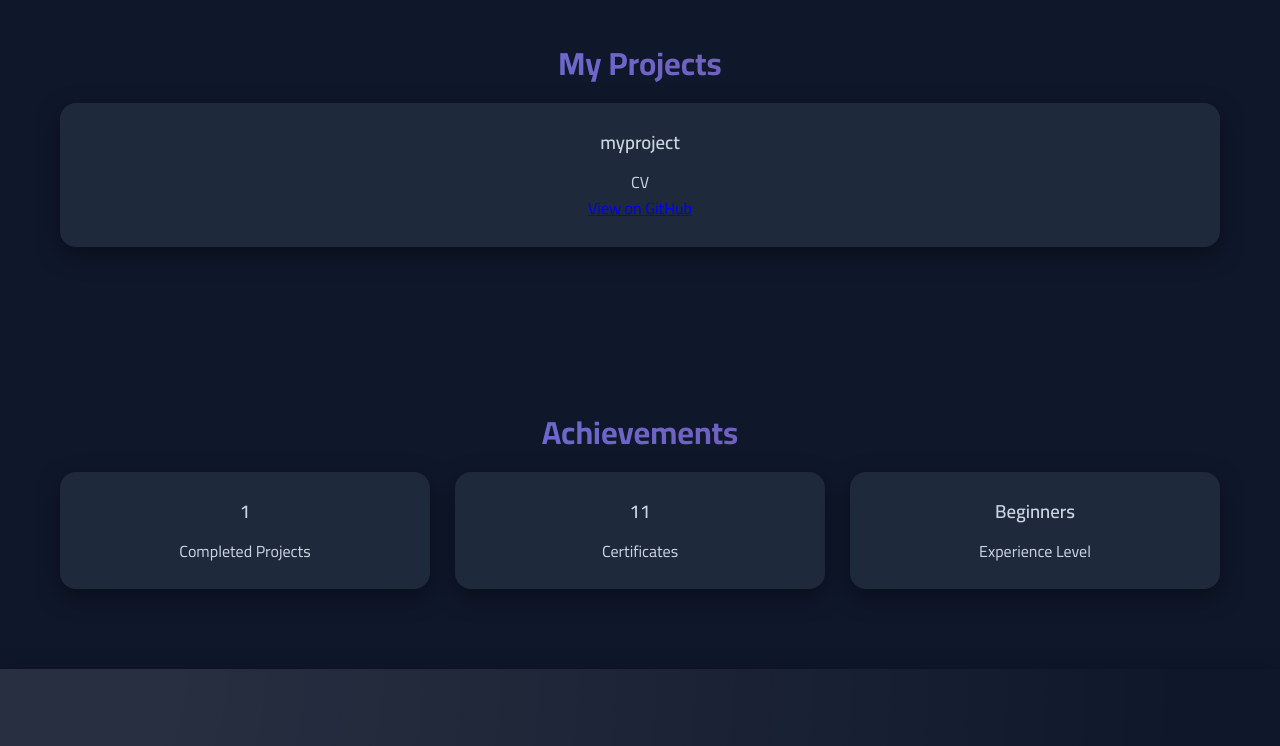
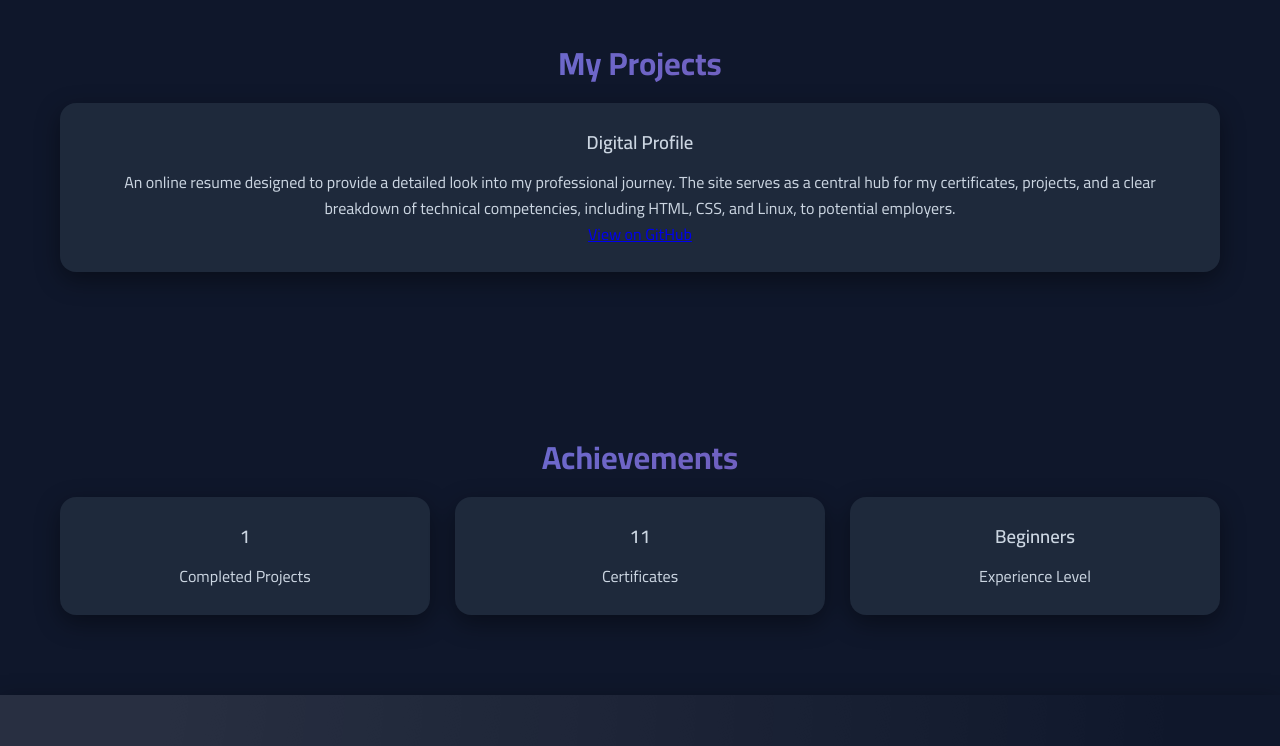
Before and after one commit to Nady-Emad/myproject, a website: page index.html in a window 1280 px wide. Shown: the part 2380-3126 px from the top of the page. Drawn offline with nearby package versions, Linux system fonts and the light colour scheme.

Commit message:
index.html

```diff
--- a/index.html
+++ b/index.html
@@ -131,8 +131,8 @@
     <h2 class="section-title">My Projects</h2>
     <div class="grid">
       <div class="card">
-        <h3>myproject</h3>
-        <p>CV</p>
+        <h3>Digital Profile</h3>
+        <p>An online resume designed to provide a detailed look into my professional journey. The site serves as a central hub for my certificates, projects, and a clear breakdown of technical competencies, including HTML, CSS, and Linux, to potential employers.</p>
         <a href="https://github.com/Nady-Emad/myproject" target="_blank">View on GitHub</a>
       </div>
       <!-- Add more projects -->
```
